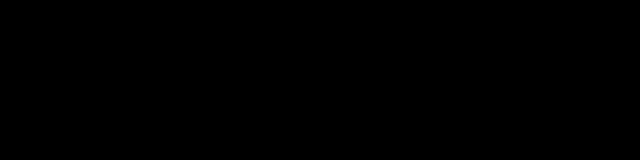
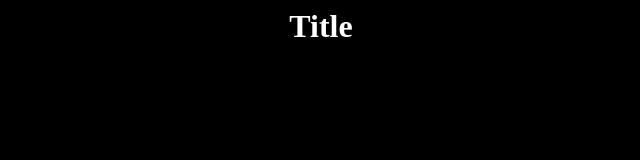
Before and after one commit to Codeblub/Website, a plain HTML site: page index.html in a window 1280 px wide. Shown: the whole page, without its empty margins (319-959 px from the left). Drawn offline with Linux system fonts and the light colour scheme.

Commit message:
Change title text color to white

```diff
--- a/index.html
+++ b/index.html
@@ -19,6 +19,6 @@
 }
 </style>
 
-  <center><h1><b><p font="Google Sans Flex">Title</b></h1></center>
+  <center><h1><b><p style="color:white;">Title</b></h1></center>
 
 </html>
```
